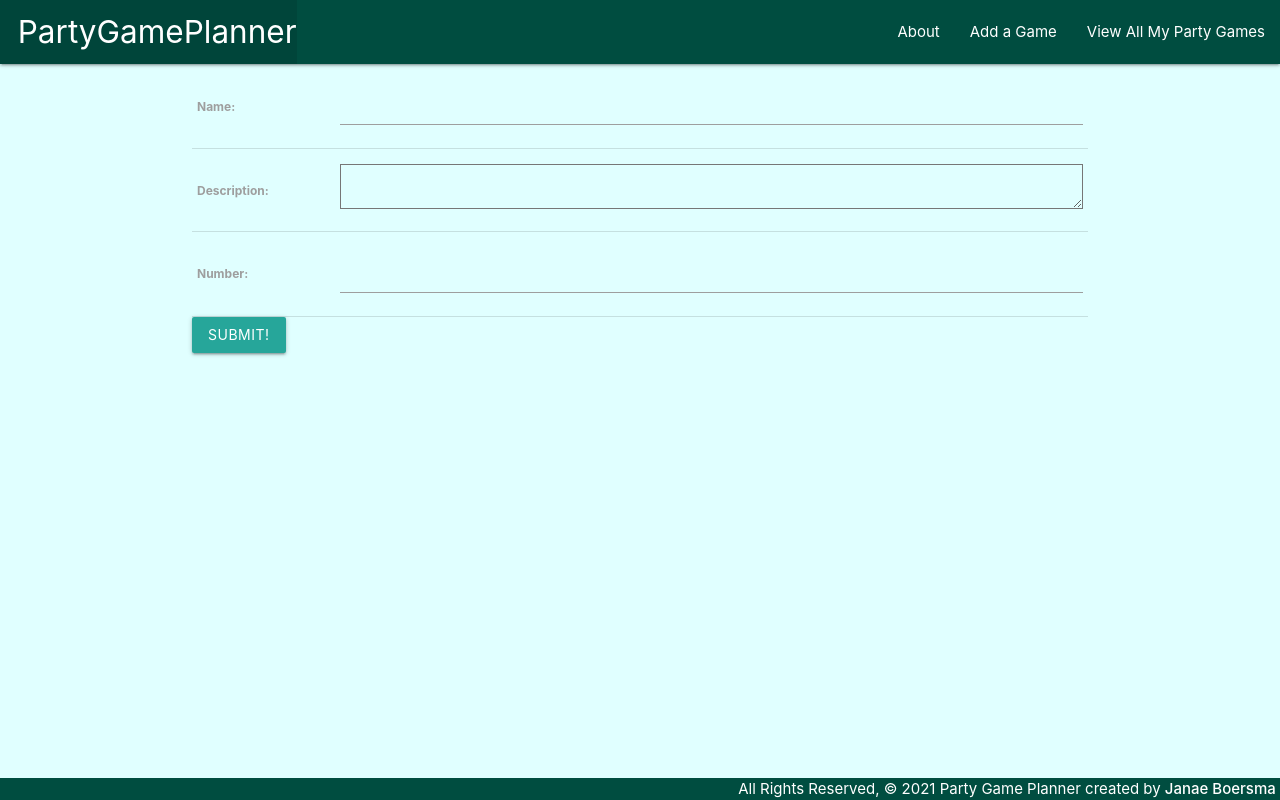
After one commit to janae-b/partygameplanner, a Django app: page /games/create/ in a window 1280 px wide. The commit adds this page. Run offline with Django 3.2, Linux system fonts and the light colour scheme.

Commit message:
add a add a game link

```diff
--- a/main_app/templates/base.html
+++ b/main_app/templates/base.html
@@ -18,8 +18,9 @@
           <li><a href="/" class="left brand-logo">&nbsp;&nbsp;PartyGamePlanner</a></li>
         </ul>
         <ul class="right">
-          <li><a href="/about">About</a></li>
-          <li><a href="/games">View All My Party Games</a></li>
+          <li><a href="{% url 'about' %}">About</a></li>
+          <li><a href="{% url 'games_create' %}">Add a Game</a></li>
+          <li><a href="{% url 'index' %}">View All My Party Games</a></li>
         </ul>
       </div>
     </nav>
--- /dev/null
+++ b/main_app/templates/main_app/game_form.html
@@ -0,0 +1,14 @@
+{% extends 'base.html' %}
+
+{% block content %}
+  <!-- Leaving the action empty makes the form post to the same url used to display it -->
+  <form action="" method="post">
+    <!-- Django requires the following for security purposes -->
+    {% csrf_token %}
+    <table>
+      <!-- Render the inputs inside of <tr>s & <td>s -->
+      {{ form.as_table }}
+    </table>
+    <input type="submit" value="Submit!" class="btn">
+  </form>
+{% endblock %}
--- a/main_app/urls.py
+++ b/main_app/urls.py
@@ -6,4 +6,5 @@ urlpatterns = [
   path('about/', views.about, name='about'),
   path('games/', views.games_index, name='index'),
   path('games/<int:game_id/', views.games_detail, name='detail'),
+  path('games/create/', views.GameCreate.as_view(), name='games_create'),
 ]
--- a/main_app/views.py
+++ b/main_app/views.py
@@ -1,18 +1,7 @@
 from django.shortcuts import render
+from django.views.generic.edit import CreateView
 from .models import Game
 from django.http import HttpResponse
-
-# class Game:
-#   def __init__(self, name, description, number):
-#     self.name = name
-#     self.description = description
-#     self.number = number
-
-# games = [
-#   Game('Pinata', 'Hit it!', 20),
-#   Game('JackBox Games', 'Virtual games you can play anywhere with anyone!', 8),
-#   Game('Unwrap the Saran Wrap', 'Find the prizes within the saran wrap!', 10)
-# ]
 
 def home(request):
   return render(request, 'home.html')
@@ -27,3 +16,7 @@ def games_index(request):
 def games_detail(request, game_id):
   game = Game.objects.get(id=game_id)
   return render(request, 'games/detail.html', { 'game': game })
+
+class GameCreate(CreateView):
+  model = Game
+  fields = '__all__'
```
